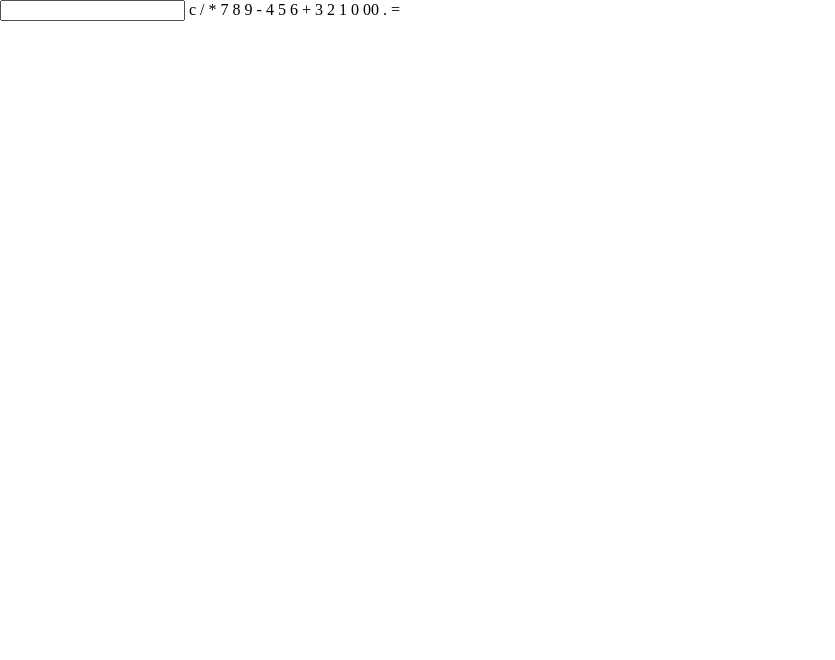
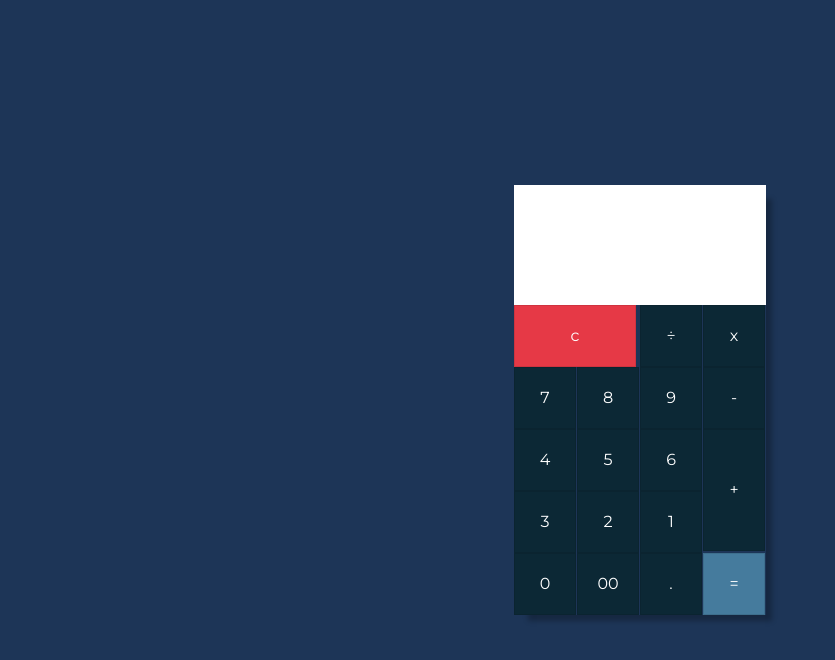
Before and after one commit to Morta-Fontanella/LPPA_Calculator, a plain HTML site: page index.html in a window 1280 px wide. Shown: the whole page, without its empty margins (0-835 px from the left). Drawn offline with nearby package versions, Linux system fonts and the light colour scheme.

Commit message:
LPPA_Calculator: created basic css

```diff
--- a/css/styles.css
+++ b/css/styles.css
@@ -0,0 +1,55 @@
+body {
+  display: flex;
+  justify-content: center;
+  align-items: center;
+  min-height: 100vh;
+  background: #1d3557;
+  font-family: "Montserrat", sans-serif;
+}
+
+.calculator {
+  position: relative;
+  display: grid;
+  box-shadow: 10px 10px 5px -4px rgba(0, 0, 0, 0.26);
+}
+
+.calculator .value {
+  grid-column: span 4;
+  height: 100px;
+  text-align: right;
+  border: none;
+  outline: none;
+  padding: 10px;
+  font-size: 18px;
+}
+
+.calculator .num {
+  display: grid;
+  width: 60px;
+  height: 60px;
+  background: #0c2835;
+  border: 1px solid rgba(0, 0, 0, 0.1);
+  place-items: center;
+  color: #ffffff;
+  cursor: pointer;
+}
+
+.calculator .num:active {
+  background: #a8dadc;
+  color: #111;
+}
+
+.calculator .num.clear {
+  grid-column: span 2;
+  width: 120px;
+  background: #e63946;
+}
+
+.calculator .num.plus {
+  grid-row: span 2;
+  height: 120px;
+}
+
+.calculator .num.equal {
+  background: #457b9d;
+}
--- a/index.html
+++ b/index.html
@@ -15,24 +15,24 @@
     <body>
         <form class="calculator" name="calc">
             <input class="value" type="text" name="txt" readonly="">
-            <span class="num">c</span>
-            <span class="num">/</span>
-            <span class="num">*</span>
-            <span class="num">7</span>
-            <span class="num">8</span>
-            <span class="num">9</span>
-            <span class="num">-</span>
-            <span class="num">4</span>
-            <span class="num">5</span>
-            <span class="num">6</span>
-            <span class="num">+</span>
-            <span class="num">3</span>
-            <span class="num">2</span>
-            <span class="num">1</span>
-            <span class="num">0</span>
-            <span class="num">00</span>
-            <span class="num">.</span>
-            <span class="num">=</span>
+            <span id="clear" class="num clear">c</span>
+            <span id="/" class="num">÷</span>
+            <span id="*" class="num">x</span>
+            <span id="7" class="num">7</span>
+            <span id="8" class="num">8</span>
+            <span id="9" class="num">9</span>
+            <span id="-" class="num">-</span>
+            <span id="4" class="num">4</span>
+            <span id="5" class="num">5</span>
+            <span id="6" class="num">6</span>
+            <span id="+" class="num plus">+</span>
+            <span id="3" class="num">3</span>
+            <span id="2" class="num">2</span>
+            <span id="1" class="num">1</span>
+            <span id="0" class="num">0</span>
+            <span id="00" class="num">00</span>
+            <span id="." class="num">.</span>
+            <span id="=" class="num equal">=</span>
         </form>
     </body>
 </html>
```
